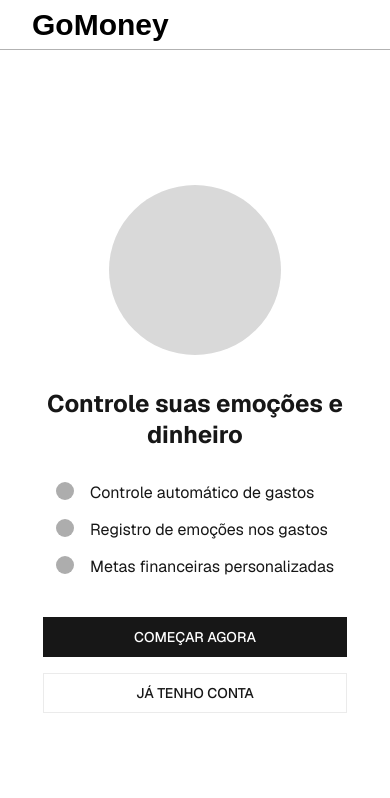
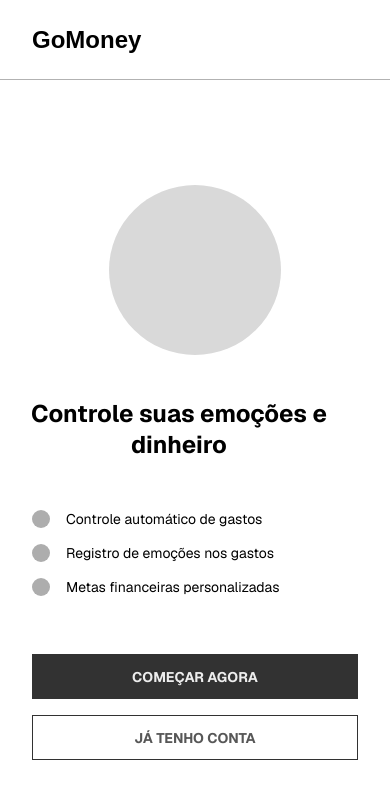
Before and after one commit to joycejsm/squad-mostarda-pipoca-agil, a Next.js app in the folder front/: page / in a window 390 px wide. Shown: the top 798 px of the page. Built offline with nearby package versions, Linux system fonts and the light colour scheme.

Commit message:
tela inicial do app finalizada

```diff
--- a/front/src/app/globals.scss
+++ b/front/src/app/globals.css
@@ -1,19 +1,19 @@
 :root {
   --background: #ffffff;
-  --foreground: #171717;
+  --foreground: #000000;
 }
 
-@media (prefers-color-scheme: dark) {
+/* @media (prefers-color-scheme: dark) {
   :root {
-    --background: #0a0a0a;
-    --foreground: #ededed;
+    --background: #000000;
+    --foreground: #ffffff;
   }
-}
+} */
 
 html,
 body {
-  // max-width: 100vw;
-  // overflow-x: hidden;
+  /* max-width: 100vw; */
+  /* overflow-x: hidden; */
 }
 
 body {
@@ -35,8 +35,8 @@ a {
   text-decoration: none;
 }
 
-@media (prefers-color-scheme: dark) {
+/* @media (prefers-color-scheme: dark) {
   html {
     color-scheme: dark;
   }
-}
+} */
--- a/front/src/app/layout.tsx
+++ b/front/src/app/layout.tsx
@@ -1,6 +1,6 @@
 import type { Metadata } from "next";
 import { Geist, Geist_Mono } from "next/font/google";
-import "./globals.scss";
+import "./globals.css";
 import Header from "@/components/header";
 
 const geistSans = Geist({
@@ -14,7 +14,7 @@ const geistMono = Geist_Mono({
 });
 
 export const metadata: Metadata = {
-  title: "Create Next App",
+  title: "GoMoney",
   description: "Generated by create next app",
 };
 
--- a/front/src/app/page.module.scss
+++ b/front/src/app/page.module.css
@@ -3,16 +3,19 @@
   --gray-alpha-200: rgba(var(--gray-rgb), 0.08);
   --gray-alpha-100: rgba(var(--gray-rgb), 0.05);
 
-  --button-primary-hover: #383838;
-  --button-secondary-hover: #f2f2f2;
+  /* --button-primary-hover: #383838;
+  --button-secondary-hover: #f2f2f2; */
 
   display: grid;
-  grid-template-rows: 20px 1fr 20px;
+  /* grid-template-rows: 20px 1fr 20px; */
   align-items: center;
   justify-items: center;
-  min-height: 100svh;
-  padding: 80px;
+  /* min-height: 100svh; */
+  padding: 16px;
   gap: 64px;
+  /* gap: 72px; */
+    /* padding: 80px; */
+
   font-family: var(--font-geist-sans);
 
   ul {
@@ -22,19 +25,26 @@
   li {
     display: flex;
     gap: 16px;
+    font-size: 20px;
   }
 
   h1 {
+    margin-top: 10px;
     text-align: center;
-    font-size: 24px;
+    font-size: 32px;
     font-weight: bold;
   }
+
   span {
     padding-bottom: 8px;
   }
 }
 
-@media (prefers-color-scheme: dark) {
+.logo {
+  align-self: center;
+}
+
+/* @media (prefers-color-scheme: dark) {
   .page {
     --gray-rgb: 255, 255, 255;
     --gray-alpha-200: rgba(var(--gray-rgb), 0.145);
@@ -43,7 +53,7 @@
     --button-primary-hover: #ccc;
     --button-secondary-hover: #1a1a1a;
   }
-}
+} */
 
 .main {
   display: flex;
@@ -83,47 +93,53 @@
   display: flex;
   align-items: center;
   justify-content: center;
-  font-size: 16px;
+  font-size: 20px;
   line-height: 20px;
-  font-weight: 500;
+  border-radius: 8px;
+  font-weight: bold;
+  min-width: 580px;
 }
 
 a.primary {
-  background: var(--foreground);
-  color: var(--background);
+  background: #323232;
+  color: #EDEDED;
   gap: 8px;
 }
 
 a.secondary {
-  border-color: var(--gray-alpha-200);
-  min-width: 158px;
-}
-
-/* Enable hover only on non-touch devices */
-@media (hover: hover) and (pointer: fine) {
-  a.primary:hover {
-    background: var(--button-primary-hover);
-    border-color: transparent;
-  }
-
-  a.secondary:hover {
-    background: var(--button-secondary-hover);
-    border-color: transparent;
-  }
+  border-color: #323232;
+  color: #575757;
 }
 
 @media (max-width: 600px) {
   .page {
     padding: 32px;
     padding-bottom: 80px;
+    gap: 72px;
+
+
+    li {
+      font-size: 14px;
+    }
+
   }
 
   .main {
-    align-items: center;
+    /* align-items: center; */
   }
 
-  .main ol {
+  .main h1 {
+    margin-left: -32px;
+    font-size: 24px;
+  }
+
+  /* .main ol {
     text-align: center;
+  } */
+
+  .main ul {
+    margin-top: 18px;
+    margin-bottom: 18px;
   }
 
   .ctas {
@@ -132,8 +148,10 @@ a.secondary {
 
   .ctas a {
     font-size: 14px;
-    height: 40px;
-    padding: 0 90px;
+    height: 45px;
+    padding: 0 70px;
+    min-width: 280px;
+    border-radius: 0px;
   }
 
   a.secondary {
@@ -141,8 +159,8 @@ a.secondary {
   }
 }
 
-@media (prefers-color-scheme: dark) {
+/* @media (prefers-color-scheme: dark) {
   .logo {
-    filter: invert(1); // sass
+    filter: invert();
   }
-}
+} */
--- a/front/src/app/page.tsx
+++ b/front/src/app/page.tsx
@@ -1,5 +1,5 @@
 import Image from "next/image";
-import styles from "./page.module.scss";
+import styles from "./page.module.css";
 
 export default function Home() {
   return (
@@ -14,67 +14,35 @@ export default function Home() {
           priority
         />
         <h1>Controle suas emoções e dinheiro</h1>
-        {/* <ol>
-          <li>
-            Get started by editing <code>src/app/page.tsx</code>.
-          </li>
-          <li>Save and see your changes instantly.</li>
-        </ol> */}
-
         <ul>
           <li>
             <Image
-              className={styles.logo}
               src="/bullet.svg"
               alt="bullet"
               width={18}
               height={18}
               priority
-            /> <span>Controle automático de gastos</span> </li>
-          <li> <Image
-            className={styles.logo}
+            />
+            <span>Controle automático de gastos</span> </li>
+          <li>
+            <Image
               src="/bullet.svg"
               alt="bullet"
               width={18}
               height={18}
               priority
-          /><span>Registro de emoções nos gastos</span></li>
-          <li> <Image
-            className={styles.logo}
+            />
+            <span>Registro de emoções nos gastos</span></li>
+          <li>
+            <Image
               src="/bullet.svg"
               alt="bullet"
               width={18}
               height={18}
               priority
-          /><span>Metas financeiras personalizadas</span></li>
+            />
+            <span>Metas financeiras personalizadas</span></li>
         </ul>
-
-        {/* <div className={styles.ctas}>
-          <a
-            className={styles.primary}
-            href="https://vercel.com/new?utm_source=create-next-app&utm_medium=appdir-template&utm_campaign=create-next-app"
-            target="_blank"
-            rel="noopener noreferrer"
-          >
-            <Image
-              className={styles.logo}
-              src="/vercel.svg"
-              alt="Vercel logomark"
-              width={20}
-              height={20}
-            />
-            Deploy now
-          </a>
-          <a
-            href="https://nextjs.org/docs?utm_source=create-next-app&utm_medium=appdir-template&utm_campaign=create-next-app"
-            target="_blank"
-            rel="noopener noreferrer"
-            className={styles.secondary}
-          >
-            Read our docs
-          </a>
-        </div> */}
-
         <div className={styles.ctas}>
           <a
             className={styles.primary}
@@ -90,52 +58,6 @@ export default function Home() {
           </a>
         </div>
       </main>
-
-
-      {/* <footer className={styles.footer}>
-        <a
-          href="https://nextjs.org/learn?utm_source=create-next-app&utm_medium=appdir-template&utm_campaign=create-next-app"
-          target="_blank"
-          rel="noopener noreferrer"
-        >
-          <Image
-            aria-hidden
-            src="/file.svg"
-            alt="File icon"
-            width={16}
-            height={16}
-          />
-          Learn
-        </a>
-        <a
-          href="https://vercel.com/templates?framework=next.js&utm_source=create-next-app&utm_medium=appdir-template&utm_campaign=create-next-app"
-          target="_blank"
-          rel="noopener noreferrer"
-        >
-          <Image
-            aria-hidden
-            src="/window.svg"
-            alt="Window icon"
-            width={16}
-            height={16}
-          />
-          Examples
-        </a>
-        <a
-          href="https://nextjs.org?utm_source=create-next-app&utm_medium=appdir-template&utm_campaign=create-next-app"
-          target="_blank"
-          rel="noopener noreferrer"
-        >
-          <Image
-            aria-hidden
-            src="/globe.svg"
-            alt="Globe icon"
-            width={16}
-            height={16}
-          />
-          Go to nextjs.org →
-        </a>
-      </footer> */}
     </div>
   );
 }
--- a/front/src/components/header/index.tsx
+++ b/front/src/components/header/index.tsx
@@ -1,4 +1,4 @@
-import styles from './styles.module.scss';
+import styles from './styles.module.css';
 import Link from 'next/link'
 
 export default function Header() {
--- /dev/null
+++ b/front/src/components/header/styles.module.css
@@ -0,0 +1,29 @@
+.header {
+  position: sticky;
+  top: 0;
+  z-index: 10;
+  display: flex;
+  align-items: center;
+  justify-content: start;
+  width: 100%;
+  height: 80px;
+  /* background-color: #FFF; */
+  background-color: var(--background);
+  flex-wrap: wrap;
+  border-bottom: 1px solid #B2B2B2; /* ? */
+}
+
+.logo {
+  text-decoration: none;
+  cursor: pointer;
+  /* color: #000; */
+  font-size: 24px;
+  font-weight: bold;
+  padding-left: 130px;
+}
+
+@media (max-width: 600px) {
+  .logo {
+    padding-left: 32px;
+  }
+}
--- a/front/src/components/header/styles.module.scss
+++ /dev/null
@@ -1,28 +0,0 @@
-.header {
-	position: sticky;
-	top: 0;
-	z-index: 10;
-	display: flex;
-	align-items: center;
-	justify-content: start;
-	width: 100%;
-	height: 50px;
-	background-color: #FFF;
-	flex-wrap: wrap;
-	border-bottom: 1px solid #B2B2B2; // ?
-}
-
-.logo {
-	text-decoration: none;
-	font-size: 30px;
-	cursor: pointer;
-	color: #000;
-	font-weight: bold;
-	padding-left: 130px;
-}
-
-@media (max-width: 600px) {
-  .logo {
-    padding-left: 32px;
-  }
-}
```
Lines whose indentation alone changed are shown as unchanged.
